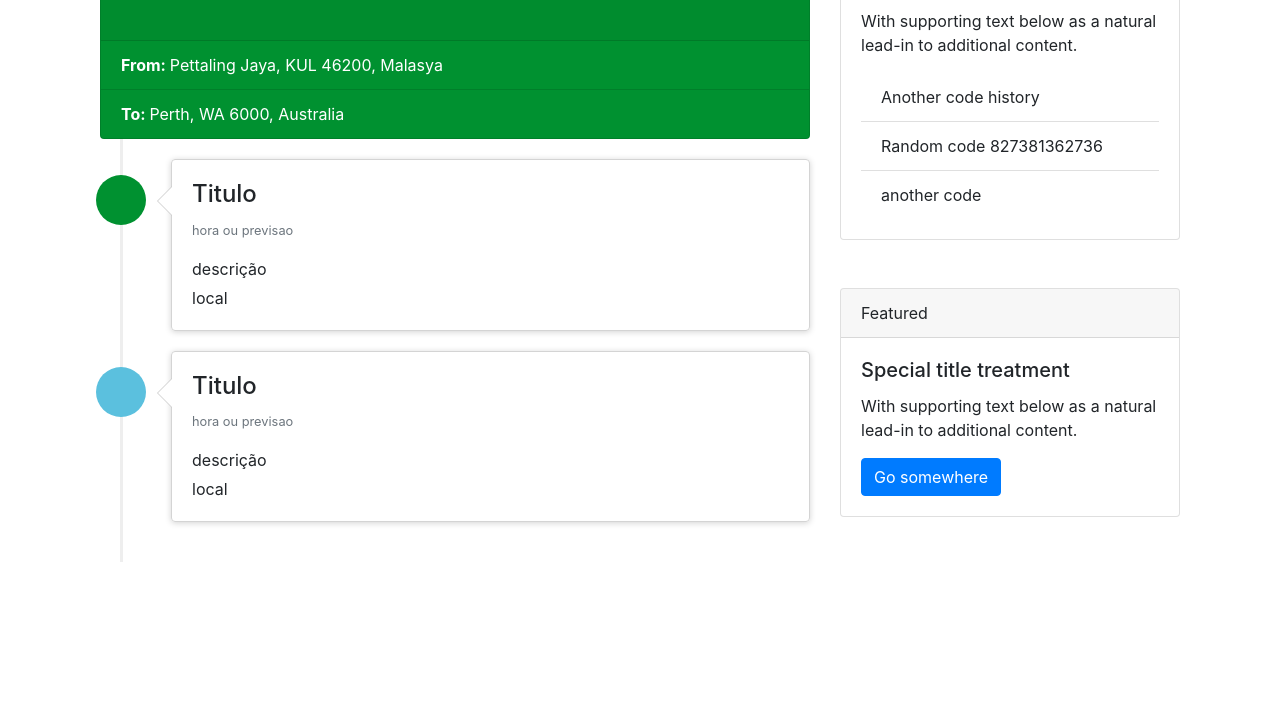
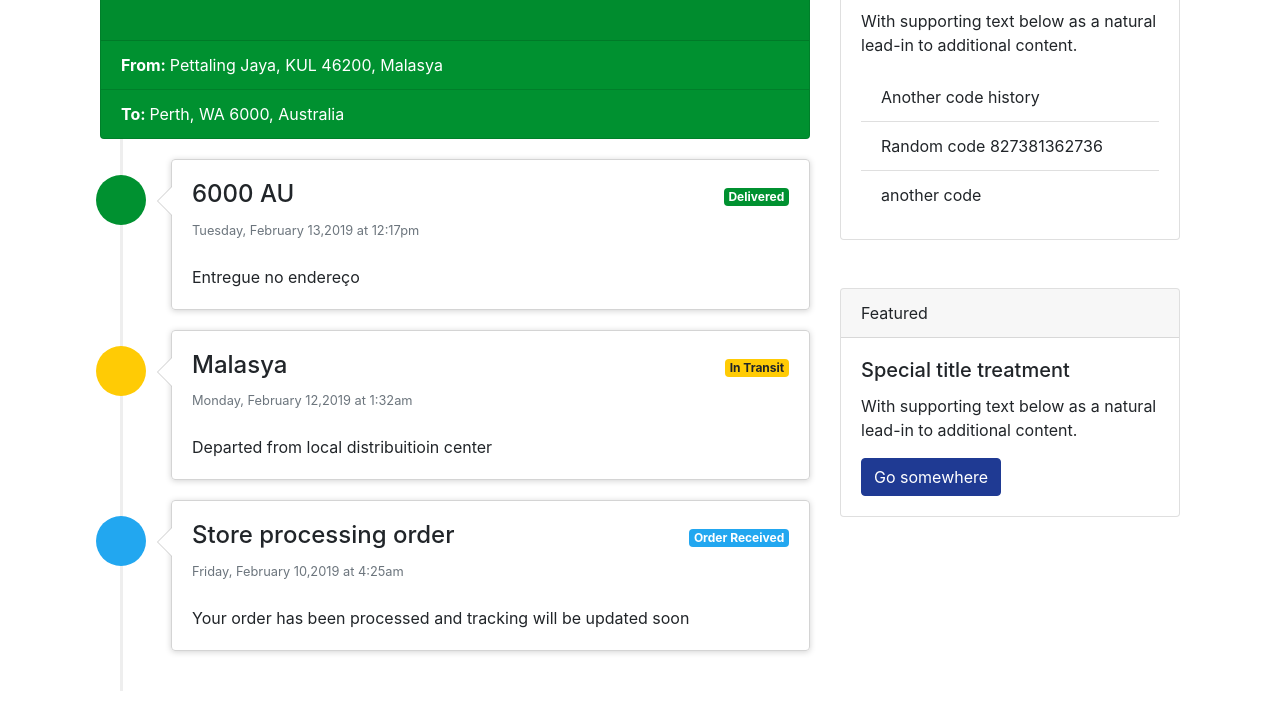
Before and after one commit to marc310/Olajide-Tracking-page, a plain HTML site: page theme/index.html in a window 1280 px wide. Shown: the part 260-967 px from the top of the page. Before the commit the page ends 838 px from the top, so only its background shows below. Drawn offline with nearby package versions, Linux system fonts and the light colour scheme.

Commit message:
alterações no badge de status e espaçamentos do card do tracking timeline

```diff
--- a/theme/index.html
+++ b/theme/index.html
@@ -114,12 +114,12 @@
                         <div class="timeline-badge success"><i class="glyphicon glyphicon-credit-card"></i></div>
                         <div class="timeline-panel">
                             <div class="timeline-heading">
-                            <h4 class="timeline-title">Titulo</h4>
-                            <p><small class="text-muted"><i class="glyphicon glyphicon-time"></i> hora ou previsao</small></p>
+                              <span class="badge float-right mt-2 badge-success">Delivered</span>
+                            <h4 class="timeline-title">6000 AU</h4>
+                            <p><small class="text-muted time-badge"> Tuesday, February 13,2019 at 12:17pm</small></p>
                             </div>
-                            <div class="timeline-body">
-                            <p>descrição</p>
-                            <p>local</p>
+                            <div class="timeline-body mt-4">
+                            <p>Entregue no endereço</p>
                             </div>
                         </div>
                         </li>
@@ -127,19 +127,35 @@
 
                         <!-- item timeline tracking inicio aqui -->
                         <li class="timeline-inverted">
-                        <div class="timeline-badge info"><i class="glyphicon glyphicon-credit-card"></i></div>
+                        <div class="timeline-badge warning"><i class="glyphicon glyphicon-credit-card"></i></div>
                         <div class="timeline-panel">
                             <div class="timeline-heading">
-                            <h4 class="timeline-title">Titulo</h4>
-                            <p><small class="text-muted"><i class="glyphicon glyphicon-time"></i> hora ou previsao</small></p>
+                              <span class="badge float-right mt-2 badge-warning">In Transit</span>
+                            <h4 class="timeline-title">Malasya</h4>
+                            <p><small class="text-muted"><i class="glyphicon glyphicon-time"></i>Monday, February 12,2019 at 1:32am</small></p>
                             </div>
-                            <div class="timeline-body">
-                            <p>descrição</p>
-                            <p>local</p>
+                            <div class="timeline-body mt-4">
+                            <p>Departed from local distribuitioin center</p>
                             </div>
                         </div>
                         </li>
                         <!-- fim do item tracking -->
+
+                        <!-- item timeline tracking inicio aqui -->
+                        <li class="timeline-inverted">
+                          <div class="timeline-badge info"><i class="glyphicon glyphicon-credit-card"></i></div>
+                          <div class="timeline-panel">
+                              <div class="timeline-heading">
+                                <span class="badge float-right mt-2 badge-info">Order Received</span>
+                              <h4 class="timeline-title">Store processing order</h4>
+                              <p><small class="text-muted"><i class="glyphicon glyphicon-time"></i>Friday, February 10,2019 at 4:25am</small></p>
+                              </div>
+                              <div class="timeline-body mt-4">
+                              <p>Your order has been processed and tracking will be updated soon</p>
+                              </div>
+                          </div>
+                          </li>
+                          <!-- fim do item tracking -->
 
                     </ul>
                 <!-- END OF TRACKING TIMELINE -->
```
Also changed, not shown: README.md, vendor/src/css/style.css, 2 other files.
